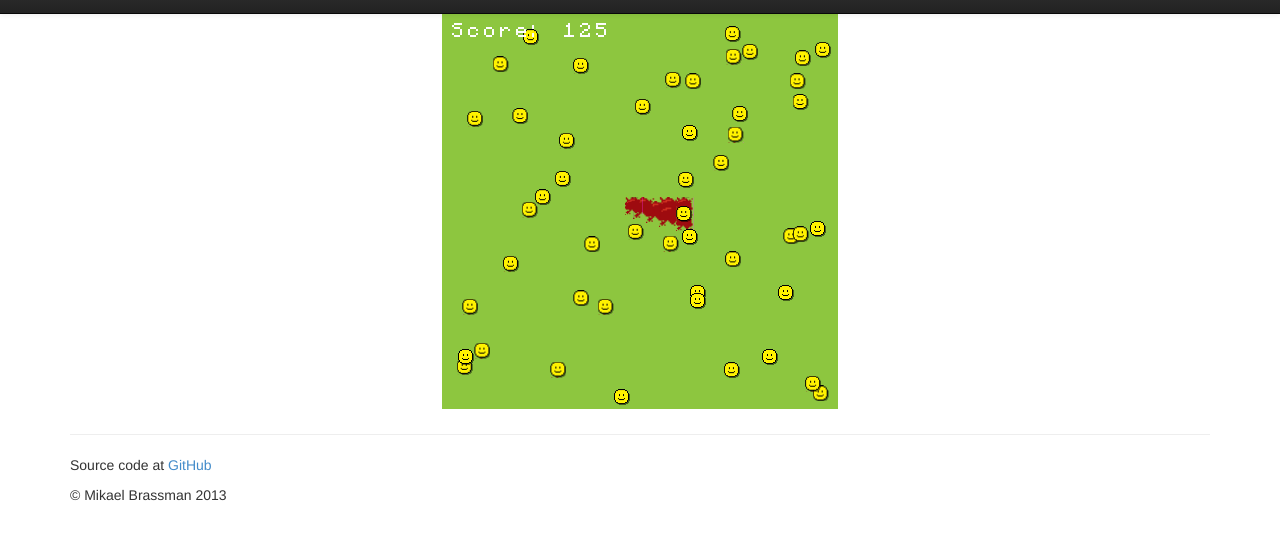
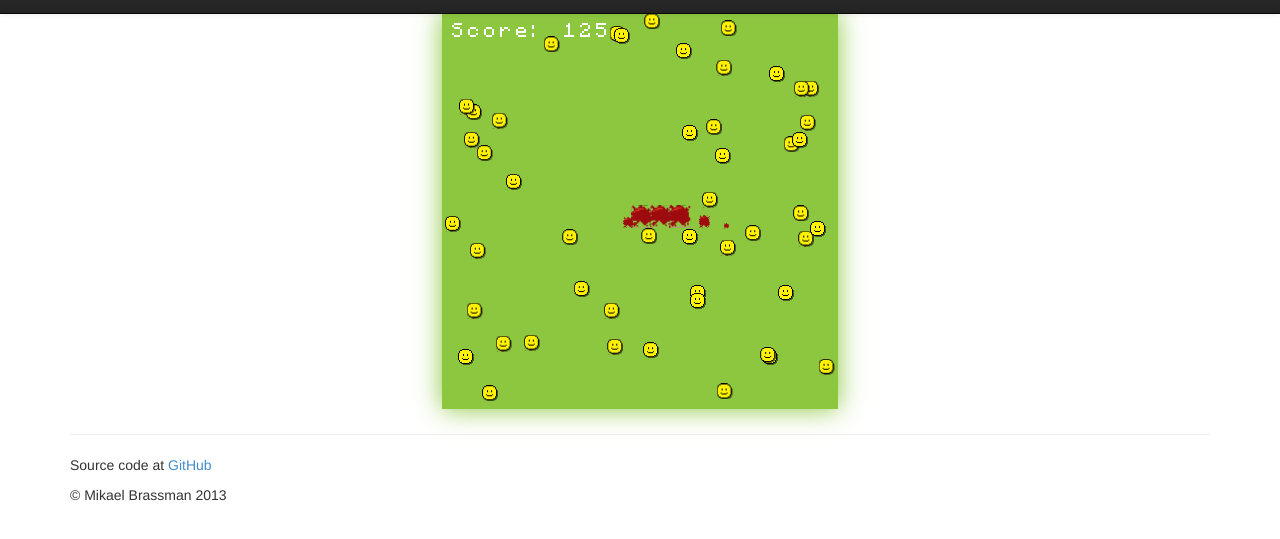
Before and after one commit to spoike/html5-game, a website with bundled scripts: page www/index.html in a window 1280 px wide. Both pictures are taken after a click on the element 640 px from the left and 248 px from the top of the page. Shown: the part 37-576 px from the top of the page. Built offline with nearby package versions, Linux system fonts and the light colour scheme.

Commit message:
Gore is rendered now on offscreen canvas

```diff
--- a/www/index.html
+++ b/www/index.html
@@ -12,6 +12,10 @@
             body {
                 padding-top: 50px;
                 padding-bottom: 20px;
+            }
+            canvas#game {
+                box-shadow: 0 0 25px #8dc63f;
+                background-color: #8dc63f;
             }
         </style>
         <link rel="stylesheet" href="css/bootstrap-theme.min.css">
--- a/www/scripts/game/game.js
+++ b/www/scripts/game/game.js
@@ -1,4 +1,4 @@
-define(['random', 'preloader', 'objs/happy', 'objs/background', 'objs/cursor', 'ui', 'text'], function(r, preloader, objs, backgrounds, cursors, ui, text) {
+define(['random', 'preloader', 'objs/happy', 'objs/background', 'objs/cursor', 'ui', 'text', 'systems/gore_field'], function(r, preloader, objs, backgrounds, cursors, ui, text, gore_field) {
 
 	// requestAnimationFrame polyfill
 	(function() {
@@ -36,6 +36,8 @@ define(['random', 'preloader', 'objs/happy', 'objs/background', 'objs/cursor', '
 
 		/* Draw map */
 		bg.render(ctx);
+
+		gore_field.render(ctx);
 
 		for (i = 0; i < sprites.length; i++) {
 			sprite = sprites[i];
@@ -77,6 +79,7 @@ define(['random', 'preloader', 'objs/happy', 'objs/background', 'objs/cursor', '
 
 		// Create background
 		bg = backgrounds.create(imgs[0]);
+		gore_field.init(canvas.width, canvas.height);
 		// Create sprites
 		for (i = 0; i < happyFaceAmount; i++) {
 			var s = new objs.Happy(imgs[0]);
@@ -119,6 +122,7 @@ define(['random', 'preloader', 'objs/happy', 'objs/background', 'objs/cursor', '
 			}
 
 			if (gameUi.isGameOver) {
+				gore_field.reset();
 				for(i = 0; i < sprites.length; i++) {
 					sprite = sprites[i];
 					sprite.isDead = false;
--- a/www/scripts/game/objs/background.js
+++ b/www/scripts/game/objs/background.js
@@ -1,18 +1,16 @@
-define(['sprite'], function(s) {
+define([], function() {
 
 	var exports = {};
 
 	var Background = exports.Background = function(atlas) {
-		this.sprite = s.create(atlas, 0, 0);
+		this.atlas = atlas;
 	};
 
 	Background.prototype.render = function(ctx) {
-		var x = 0, y = 0;
-		for (x = 0; x < 25; x++) {
-			for (y = 0; y < 25; y++) {
-				this.sprite.render(ctx, 16*x, 16*y);
-			}
-		}
+		ctx.save();
+		ctx.setTransform(1, 0, 0, 1, 0, 0);
+		ctx.clearRect(0, 0, 396, 396);
+		ctx.restore();
 	};
 
 	exports.create = function(atlas) {
--- a/www/scripts/game/objs/happy.js
+++ b/www/scripts/game/objs/happy.js
@@ -1,4 +1,4 @@
-define(['sprite', 'random'], function(sprite, r) {
+define(['sprite', 'random', 'systems/gore_field'], function(sprite, r, gore_field) {
 
 	var exports = {};
 
@@ -37,6 +37,9 @@ define(['sprite', 'random'], function(sprite, r) {
 		this.vy = getRandomVelocity();
 	};
 
+
+	var maxSpeed = 3;
+	var retardation = 0.98;
 	Happy.prototype.update = function() {
 		if (this.x == 380 || this.x < 1) { this.vx *= -1; }
 		if (this.y == 380 || this.y < 1) { this.vy *= -1; }
@@ -45,9 +48,9 @@ define(['sprite', 'random'], function(sprite, r) {
 			this.y = (this.y+this.vy).clamp(0, 380);
 
 			d = Math.sqrt(this.vx * this.vx + this.vy * this.vy);
-			if (d > 3) {
-				this.vx *= 0.9;
-				this.vy *= 0.9;
+			if (d > maxSpeed) {
+				this.vx *= retardation;
+				this.vy *= retardation;
 			}
 		}
 
@@ -55,8 +58,9 @@ define(['sprite', 'random'], function(sprite, r) {
 
 	var startSquishScale = 1.4;
 	var stepSpreadMultiplier = 2;
-	var goreAmount = 1;
+	var goreAmount = 2;
 	var spreadEndStep = 2;
+	var squishScale = 0.5;
 	Happy.prototype.renderGore = function(ctx, step) {
 		this.squished.render(ctx, this.x + (this.vx*step*stepSpreadMultiplier), this.y + (this.vy*step*stepSpreadMultiplier));
 		if (step <= spreadEndStep) {
@@ -64,7 +68,7 @@ define(['sprite', 'random'], function(sprite, r) {
 			this.squished.render(ctx, this.x - (this.vx*step*stepSpreadMultiplier), this.y + (this.vy*step*stepSpreadMultiplier));
 		}
 		if (step <= goreAmount) {
-			this.squished.scale *= 0.8;
+			this.squished.scale *= squishScale;
 			this.renderGore(ctx, step+1);
 		}
 	};
@@ -72,10 +76,6 @@ define(['sprite', 'random'], function(sprite, r) {
 	Happy.prototype.render = function(ctx) {
 		if (!this.isDead) {
 			this.happy.render(ctx, this.x, this.y);
-		} else {
-			this.squished.scale = startSquishScale;
-			this.squished.render(ctx, this.x, this.y);
-			this.renderGore(ctx, 1);
 		}
 	};
 
@@ -85,6 +85,11 @@ define(['sprite', 'random'], function(sprite, r) {
 		if (d <= hitDiameter) {
 			this.impact(x, y);
 			this.isDead = true;
+			gore_field.draw(function(bufferCtx) {
+				this.squished.scale = startSquishScale;
+				this.squished.render(bufferCtx, this.x, this.y);
+				this.renderGore(bufferCtx, 1);
+			}.bind(this));
 		}
 	};
 
--- /dev/null
+++ b/www/scripts/game/systems/gore_field.js
@@ -0,0 +1,45 @@
+define(['sprite'], function(s) {
+
+	var exports = {};
+
+	var gridUnit = 16;
+
+	var GoreField = function(w, h) {
+		this.buffer = document.createElement('canvas');
+		this.buffer.width = w || 100;
+		this.buffer.height = h || 100;
+		var bufferCtx = this.bufferCtx = this.buffer.getContext('2d');
+	};
+
+	GoreField.prototype.reset = function() {
+		this.bufferCtx.save();
+		this.bufferCtx.setTransform(1, 0, 0, 1, 0, 0);
+		this.bufferCtx.clearRect(0, 0, this.buffer.width, this.buffer.height);
+		this.bufferCtx.restore();
+	};
+
+	GoreField.prototype.render = function(ctx) {
+		ctx.drawImage(this.buffer, 0, 0);
+	};
+
+	var instance;
+
+	exports.init = function(w, h) {
+		instance = new GoreField(w, h);
+	};
+
+	exports.render = function(ctx) {
+		instance.render(ctx);
+	};
+
+	exports.draw = function(callback) {
+		callback(instance.bufferCtx);
+	};
+
+	exports.reset = function() {
+		instance.reset();
+	};
+
+	return exports;
+
+});
```
